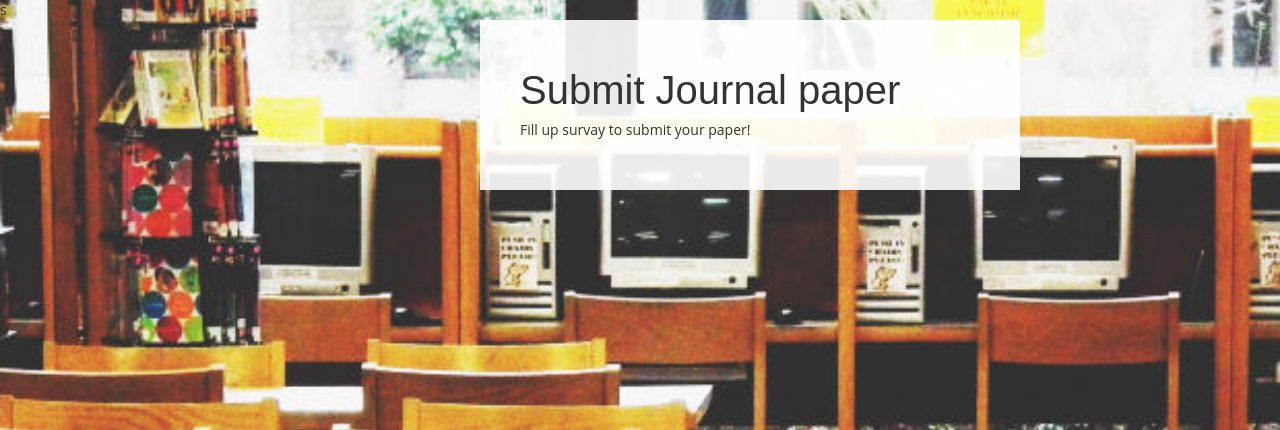
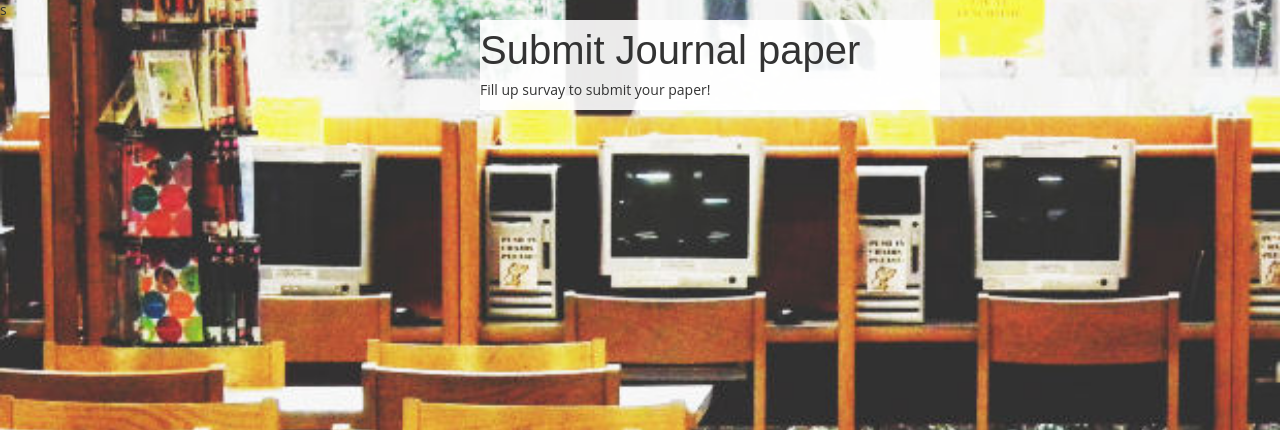
Before and after one commit to wf4ever/journal_page, a Django app: page / in a window 1280 px wide. Shown: the top 430 px of the page. Run offline with Django 3.2, Linux system fonts and the light colour scheme.

Commit message:
check very raw css with heroku.

```diff
--- a/assets/css/main.css
+++ b/assets/css/main.css
@@ -18,9 +18,7 @@ h1 {
 
 /* Override B3 .panel adding a subtly transparent background */
 
-.landing-panel {
-    padding: 40px;
-}
+
 .panel {
     background-color: rgba(255, 255, 255, 0.9);
 }
```
